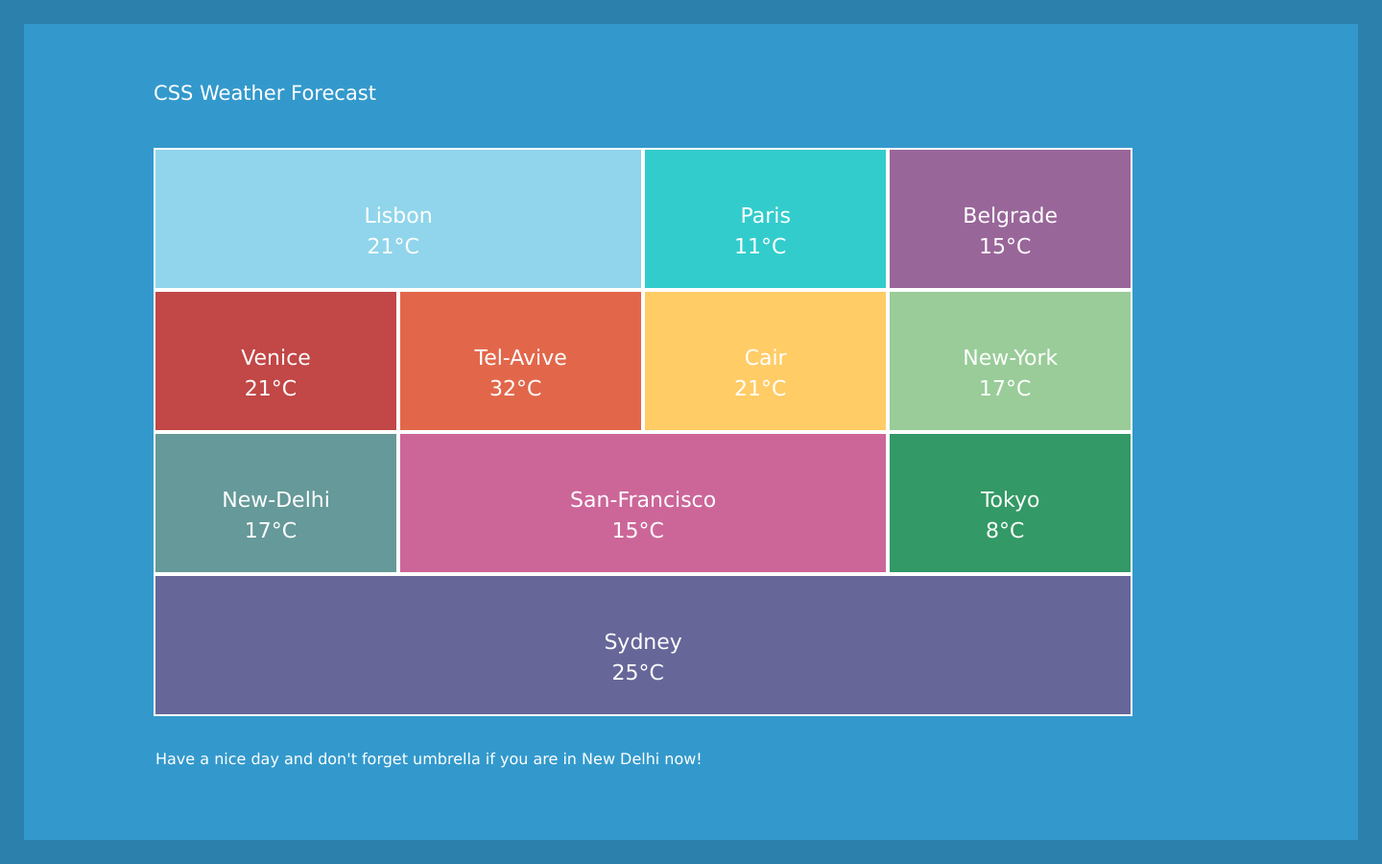
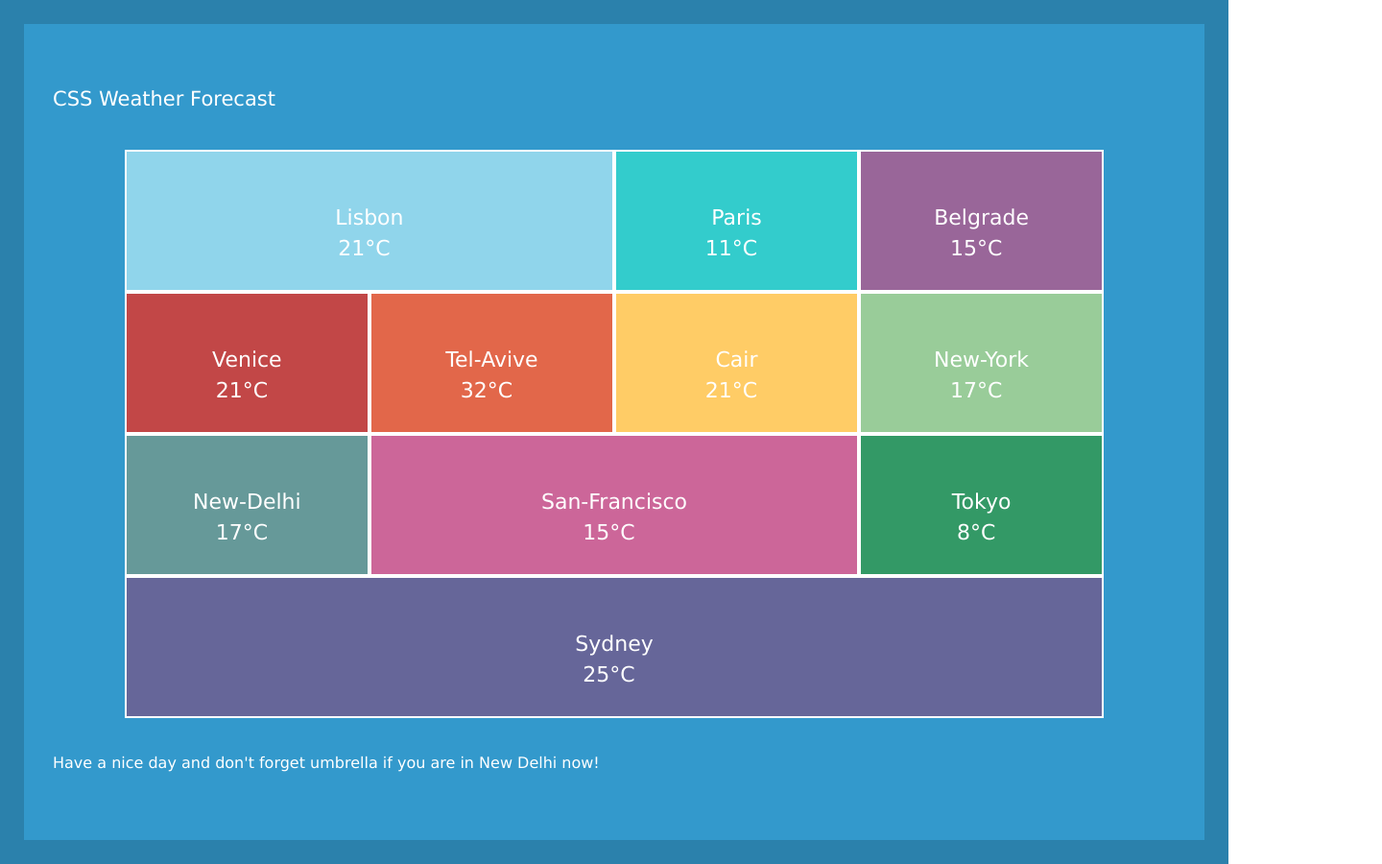
Before and after one commit to Olexander96/homework-6, a plain HTML site: page index.html in a window 1280 px wide. Shown: the whole page at 96% size, 1440 px wide, since content can reach past the window. Drawn offline with nearby package versions, Linux system fonts and the light colour scheme; some icons are missing.

Commit message:
optimize CSS

```diff
--- a/style/style.css
+++ b/style/style.css
@@ -3,19 +3,24 @@
     transition: all .1s ease-in;
 }
 .container {
-    position: absolute;
-    width: 1440px;
+    position: relative;
+    max-width: 1440px;
     height: 900px;
+    margin: 0 auto;
     display: flex;
     background-color: #3399CC;
     border: 25px solid #2B81AC;
+    flex-direction: column;
+    padding-top: 66px;
+    align-items: center;
 }
 .title {
-    margin-top: 60px;
-    margin-left: 135px;
+    width: 1170px;/**/
     display: flex;
+    justify-content: flex-start;
+    margin-bottom: 40px;
 }
-h2 {
+.title h2 {
     font-family: 'Lucida Sans', 'Lucida Sans Regular', 'Lucida Grande', 'Lucida Sans Unicode', Geneva, Verdana, sans-serif;
     font-size: 21px;
     color: #fff;
@@ -24,21 +29,19 @@ h2 {
 .cities {
     max-width: 1170px;
     height: 592px;
-    margin-top: 129px;
-    margin-left: 135px;
-    position: absolute;
     display: inline-block;
     display: flex;
     flex-direction: row;
     flex-wrap: wrap;
     font-size: 0;
+    margin-bottom: 37px;
 }
 ul:hover li {
     opacity: 0.5;
 }
 li:hover {
     opacity: 1 !important;
-    cursor: url('/img/cursor-icon.svg'), pointer;
+    cursor: url('../img/cursor-icon.svg'), pointer;
 }
 
 .first-group {
@@ -166,15 +169,15 @@ h3 {
     color: #fff;
 }
 .greeting {
-    position: absolute;
+    width: 1170px;
     display: flex;
+    justify-content: flex-start;
     text-align: start;
     font-family: 'Lucida Sans', 'Lucida Sans Regular', 'Lucida Grande', 'Lucida Sans Unicode', Geneva, Verdana, sans-serif;
     font-size: 16px;
     line-height: 19px;
     color: #fff;
-    margin-left: 137px;
-    margin-top: 756px;
+
 }
 .title .wi-sunrise {
     font-size: 27px;
```
